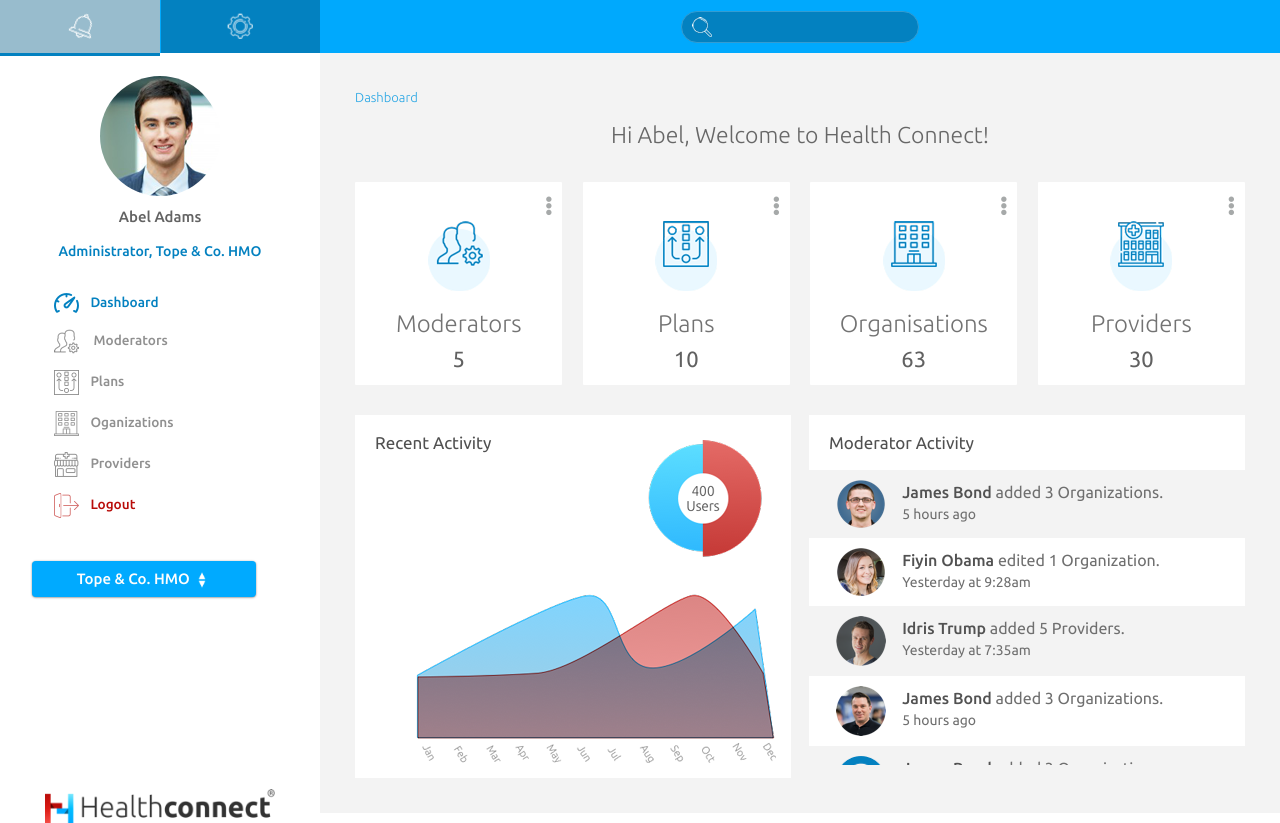
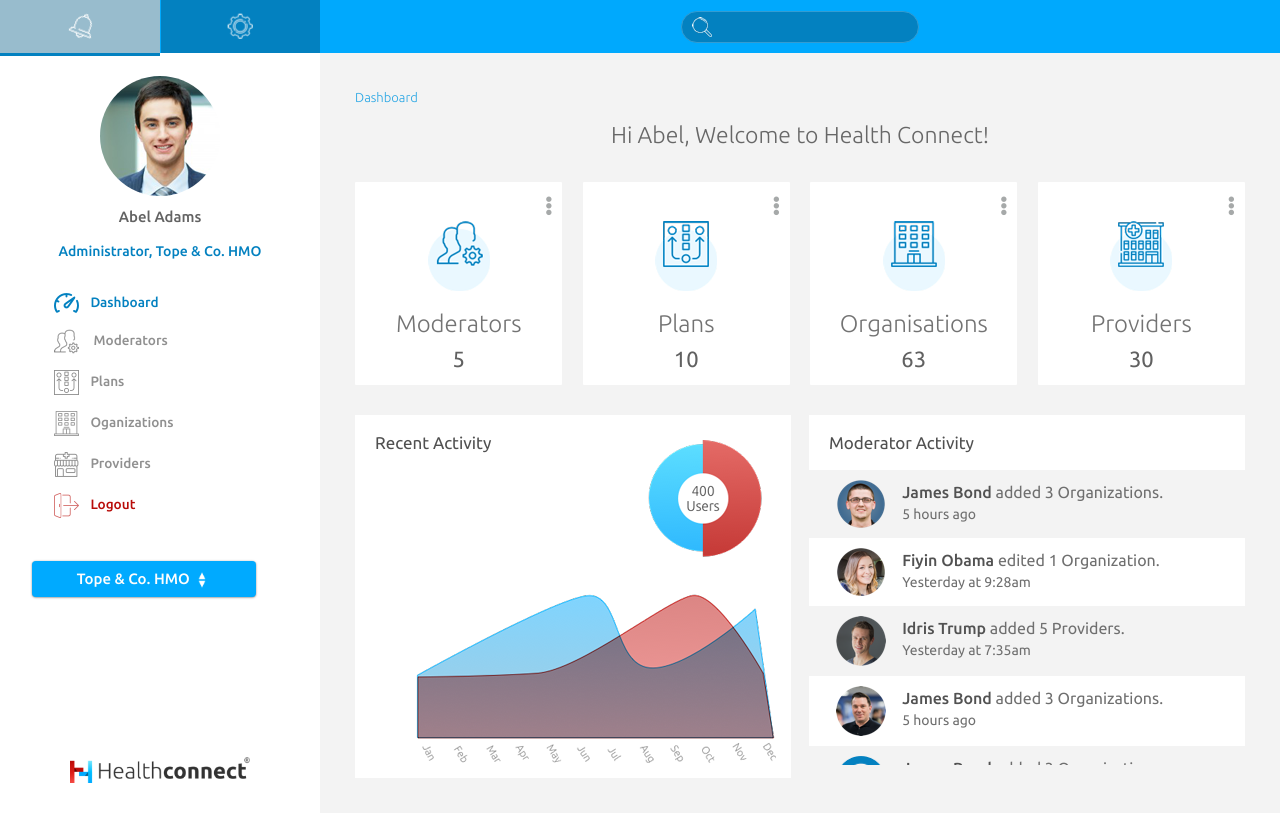
Before and after one commit to codesproject/HealthConnect, a plain HTML site: page dashboard.html in a window 1280 px wide. Drawn offline with Linux system fonts and the light colour scheme.

Commit message:
css update

```diff
--- a/css/Hconnect.css
+++ b/css/Hconnect.css
@@ -842,10 +842,10 @@ background-color: #f3f3f3;
 }
 
 .logoBtm {
-	margin: auto;
-    margin-top: 60%;
+	    margin: auto;
+    margin-top: 50%;
     text-align: center;
-    width: 90%;
+    width: 80%;
 }
 
 .dashHolderBox{
@@ -988,7 +988,7 @@ box-shadow: 0 5px 11px 0 rgba(0, 0, 0, 0.15);
 }
 
 .logoBtm img{
-	width: 80%;
+	width: 70%;
 }
 
 .dashGraph {
```
